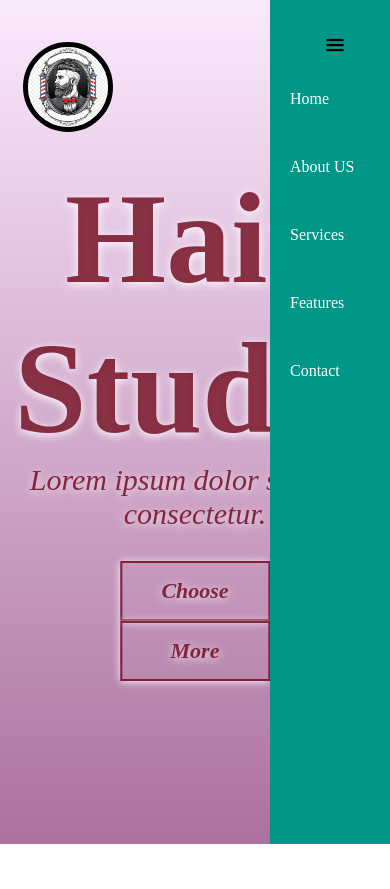
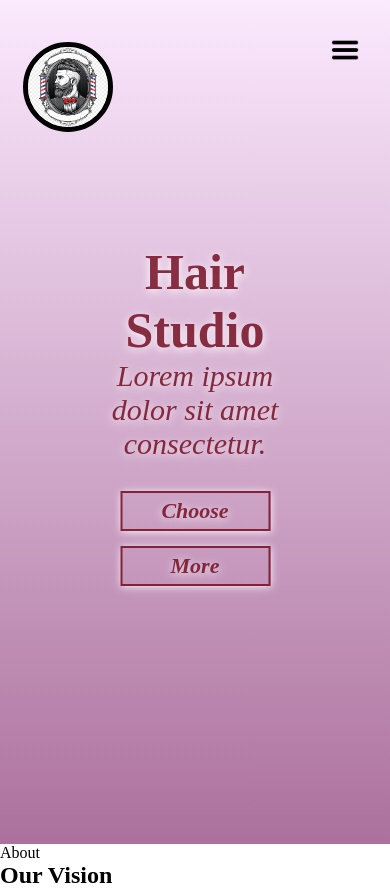
Before and after one commit to rufatbayramov90/Responsove-Page, a plain HTML site: page index.html in a window 390 px wide. Before the commit the page ends 844 px from the top, so only its background shows below. Drawn offline with Linux system fonts and the light colour scheme.

Commit message:
End navbar

```diff
--- a/index.html
+++ b/index.html
@@ -30,9 +30,16 @@
             </ul>
         </nav>
     </div>
-    <div id="manuBtn">
+    <div id="menuBtn">
         <img src="images/hmicon.png" alt="#" id="menu">
     </div>
+     <!-- About Us-->
+     <section id="about">
+        <div class="title-text">
+            <p>About</p>
+            <h1>Our Vision</h1>
+        </div>
+     </section>
 
 
 
--- a/main.js
+++ b/main.js
@@ -1,3 +1,13 @@
-let manuBtn = document.querySelector("#menu");
-let Navbar = document.querySelector(".nav");
+let menuBtn = document.querySelector("#menuBtn");
+let navbar = document.querySelector(".nav");
 let menu = document.querySelector("#menu");
+
+menuBtn.addEventListener("click", function(){
+    if(navbar.style.right == "-200px"){
+        navbar.style.right = "0";
+        menu.src = "images/closeicon.png";
+    }else{
+        navbar.style.right = "-200px";
+        menu.src = "images/hmicon.png";
+    }
+})
--- a/style.css
+++ b/style.css
@@ -75,13 +75,14 @@
     border:2px solid  white;
 }
 .nav{
-    width: 120px;
+    width: 200px;
     height: 100vh;
     position: fixed;
-    right: 0;
+    right: -250px;
     top: 0;
-    background-color: #009688;
+    background-color: rgb(209, 72, 100);
     z-index: 2;
+    transition: .4s ease;
 }
 nav ul{
     margin-top: 90px;
@@ -95,10 +96,8 @@ nav ul li a{
     text-decoration: none;
     color: #fff;
 }
-#manuBtn{
-    width: 50px;
-    height: 50px;
-    background: #009688;
+#menuBtn{
+    background: transparent;
     text-align: center;
     position: fixed;
     right: 30px;
@@ -107,7 +106,19 @@ nav ul li a{
     z-index: 3;
     cursor: pointer;
 }
-#manuBtn img{
-    width: 20px;
+#menuBtn img{
+    width: 30px;
     margin-top: 15px;
 }
+/*About*/
+
+@media (max-width:770px){
+    .banner-text h1{
+        font-size: 50px;
+    }
+    .banner-btn a{
+        display: block;
+        margin: 15px auto;
+        padding: 5px 15px;
+    }
+}
```
Also changed, not shown: images/closeicon.png (added).
